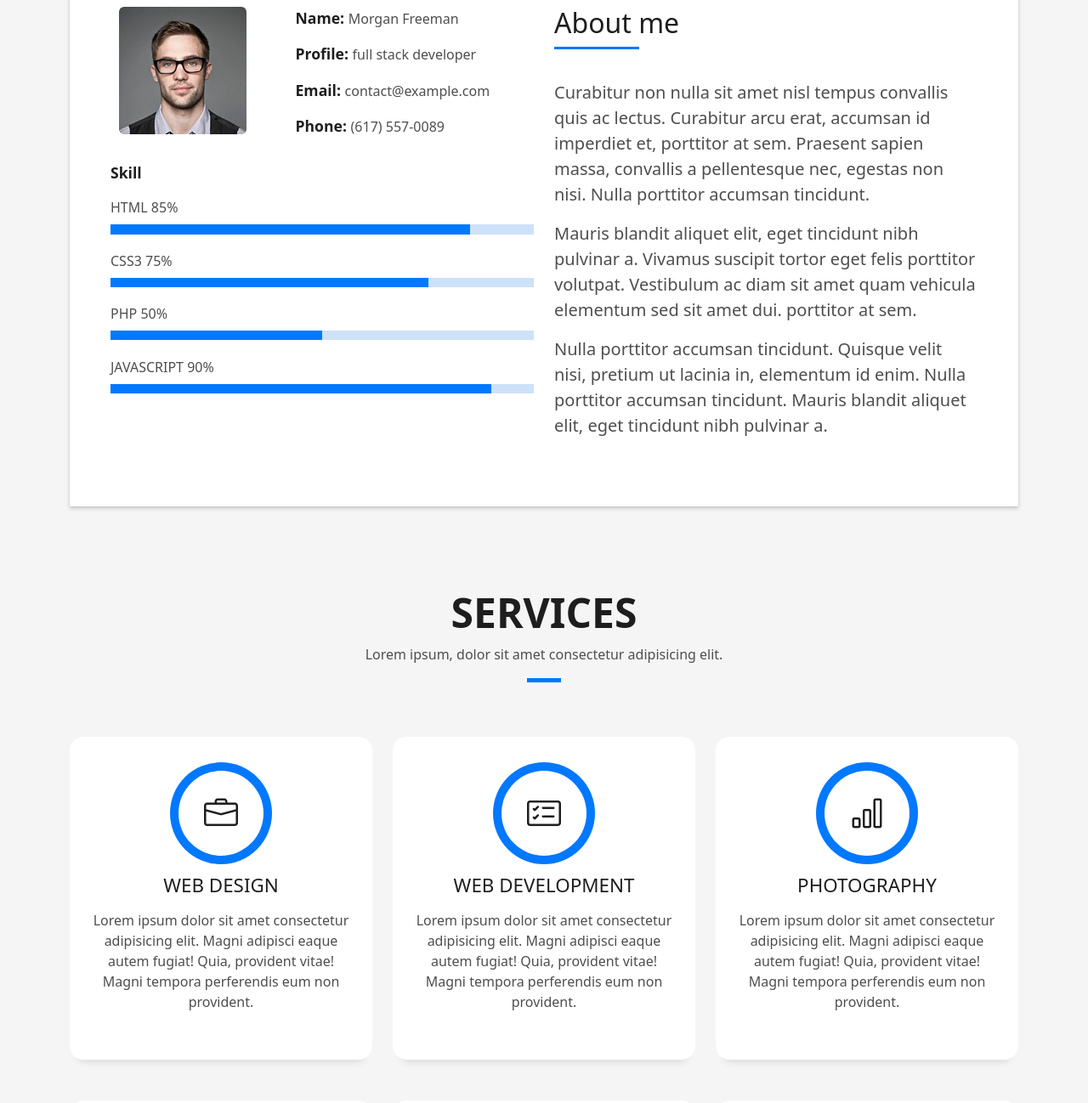
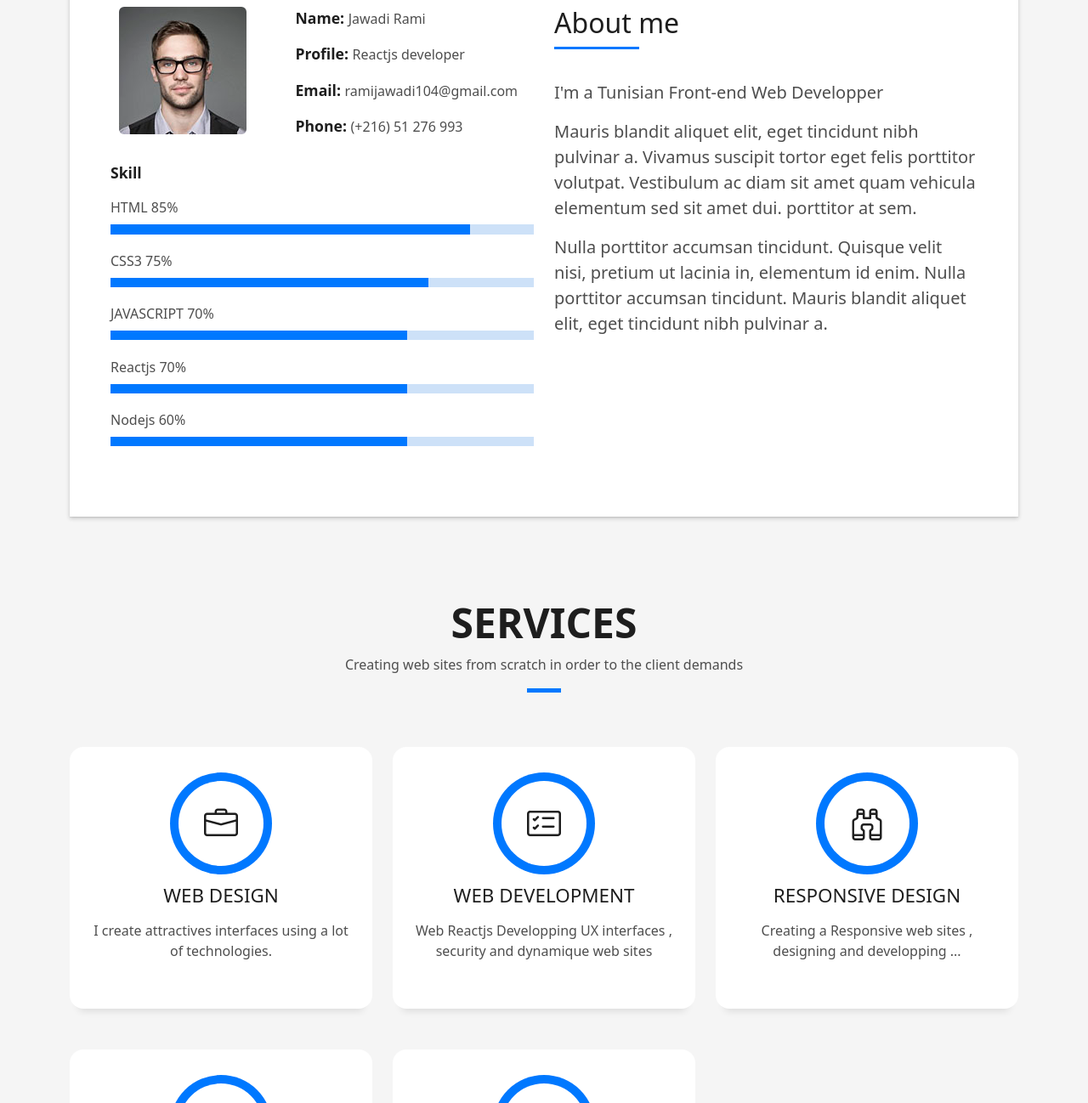
Before and after one commit to Ramijawadi/Ramijawadi.github.io, a plain HTML site: page index.html in a window 1280 px wide. Shown: the part 920-2218 px from the top of the page at 85% size. Drawn offline with Linux system fonts and the light colour scheme.

Commit message:
Adding  new Features

```diff
--- a/index.html
+++ b/index.html
@@ -5,7 +5,7 @@
   <meta charset="utf-8">
   <meta content="width=device-width, initial-scale=1.0" name="viewport">
 
-  <title>DevFolio Bootstrap Portfolio Template - Index</title>
+  <title>JawadiRami.com</title>
   <meta content="" name="description">
   <meta content="" name="keywords">
 
@@ -79,8 +79,8 @@
       <div class="table-cell">
         <div class="container">
           <!--<p class="display-6 color-d">Hello, world!</p>-->
-          <h1 class="hero-title mb-4">I am Morgan Freeman</h1>
-          <p class="hero-subtitle"><span class="typed" data-typed-items="Designer, Developer, Freelancer, Photographer"></span></p>
+          <h1 class="hero-title mb-4">I am Jawadi Rami</h1>
+          <p class="hero-subtitle"><span class="typed" data-typed-items="web Developer, Designer , Freelancer"></span></p>
           <!-- <p class="pt-3"><a class="btn btn-primary btn js-scroll px-4" href="#about" role="button">Learn More</a></p> -->
         </div>
       </div>
@@ -105,10 +105,10 @@
                     </div>
                     <div class="col-sm-6 col-md-7">
                       <div class="about-info">
-                        <p><span class="title-s">Name: </span> <span>Morgan Freeman</span></p>
-                        <p><span class="title-s">Profile: </span> <span>full stack developer</span></p>
-                        <p><span class="title-s">Email: </span> <span>contact@example.com</span></p>
-                        <p><span class="title-s">Phone: </span> <span>(617) 557-0089</span></p>
+                        <p><span class="title-s">Name: </span> <span>Jawadi Rami</span></p>
+                        <p><span class="title-s">Profile: </span> <span>Reactjs developer</span></p>
+                        <p><span class="title-s">Email: </span> <span>ramijawadi104@gmail.com</span></p>
+                        <p><span class="title-s">Phone: </span> <span>(+216) 51 276 993 </span></p>
                       </div>
                     </div>
                   </div>
@@ -122,14 +122,21 @@
                     <div class="progress">
                       <div class="progress-bar" role="progressbar" style="width: 75%" aria-valuenow="75" aria-valuemin="0" aria-valuemax="100"></div>
                     </div>
-                    <span>PHP</span> <span class="pull-right">50%</span>
+
+                    <span>JAVASCRIPT</span> <span class="pull-right">70%</span>
                     <div class="progress">
-                      <div class="progress-bar" role="progressbar" style="width: 50%" aria-valuenow="50" aria-valuemin="0" aria-valuemax="100"></div>
+                      <div class="progress-bar" role="progressbar" style="width: 70%" aria-valuenow="90" aria-valuemin="0" aria-valuemax="100"></div>
                     </div>
-                    <span>JAVASCRIPT</span> <span class="pull-right">90%</span>
+                    <span>Reactjs</span> <span class="pull-right">70%</span>
                     <div class="progress">
-                      <div class="progress-bar" role="progressbar" style="width: 90%" aria-valuenow="90" aria-valuemin="0" aria-valuemax="100"></div>
+                      <div class="progress-bar" role="progressbar" style="width: 70%" aria-valuenow="90" aria-valuemin="0" aria-valuemax="100"></div>
                     </div>
+                    <span>Nodejs</span> <span class="pull-right">60%</span>
+                    <div class="progress">
+                      <div class="progress-bar" role="progressbar" style="width: 70%" aria-valuenow="90" aria-valuemin="0" aria-valuemax="100"></div>
+                    </div>
+
+
                   </div>
                 </div>
                 <div class="col-md-6">
@@ -140,10 +147,7 @@
                       </h5>
                     </div>
                     <p class="lead">
-                      Curabitur non nulla sit amet nisl tempus convallis quis ac lectus. Curabitur arcu erat, accumsan id
-                      imperdiet et, porttitor
-                      at sem. Praesent sapien massa, convallis a pellentesque nec, egestas non nisi. Nulla
-                      porttitor accumsan tincidunt.
+                    I'm a Tunisian Front-end Web Developper
                     </p>
                     <p class="lead">
                       Mauris blandit aliquet elit, eget tincidunt nibh pulvinar a. Vivamus suscipit tortor eget felis
@@ -174,7 +178,7 @@
                 Services
               </h3>
               <p class="subtitle-a">
-                Lorem ipsum, dolor sit amet consectetur adipisicing elit.
+               Creating web sites from scratch in order to the client demands
               </p>
               <div class="line-mf"></div>
             </div>
@@ -189,9 +193,7 @@
               <div class="service-content">
                 <h2 class="s-title">Web Design</h2>
                 <p class="s-description text-center">
-                  Lorem ipsum dolor sit amet consectetur adipisicing elit. Magni adipisci eaque autem fugiat! Quia,
-                  provident vitae! Magni
-                  tempora perferendis eum non provident.
+                  I create attractives interfaces using a lot of technologies.
                 </p>
               </div>
             </div>
@@ -204,28 +206,12 @@
               <div class="service-content">
                 <h2 class="s-title">Web Development</h2>
                 <p class="s-description text-center">
-                  Lorem ipsum dolor sit amet consectetur adipisicing elit. Magni adipisci eaque autem fugiat! Quia,
-                  provident vitae! Magni
-                  tempora perferendis eum non provident.
+                  Web Reactjs Developping UX interfaces , security and dynamique web sites
                 </p>
               </div>
             </div>
           </div>
-          <div class="col-md-4">
-            <div class="service-box">
-              <div class="service-ico">
-                <span class="ico-circle"><i class="bi bi-bar-chart"></i></span>
-              </div>
-              <div class="service-content">
-                <h2 class="s-title">Photography</h2>
-                <p class="s-description text-center">
-                  Lorem ipsum dolor sit amet consectetur adipisicing elit. Magni adipisci eaque autem fugiat! Quia,
-                  provident vitae! Magni
-                  tempora perferendis eum non provident.
-                </p>
-              </div>
-            </div>
-          </div>
+
           <div class="col-md-4">
             <div class="service-box">
               <div class="service-ico">
@@ -234,9 +220,7 @@
               <div class="service-content">
                 <h2 class="s-title">Responsive Design</h2>
                 <p class="s-description text-center">
-                  Lorem ipsum dolor sit amet consectetur adipisicing elit. Magni adipisci eaque autem fugiat! Quia,
-                  provident vitae! Magni
-                  tempora perferendis eum non provident.
+                  Creating a Responsive web sites , designing and developping ...
                 </p>
               </div>
             </div>
@@ -338,7 +322,7 @@
                 Portfolio
               </h3>
               <p class="subtitle-a">
-                Lorem ipsum, dolor sit amet consectetur adipisicing elit.
+                Jawadi Rami web developper
               </p>
               <div class="line-mf"></div>
             </div>
@@ -355,7 +339,7 @@
               <div class="work-content">
                 <div class="row">
                   <div class="col-sm-8">
-                    <h2 class="w-title">Lorem impsum dolor</h2>
+                    <h2 class="w-title">Hello Jawadi Rami</h2>
                     <div class="w-more">
                       <span class="w-ctegory">Web Design</span> / <span class="w-date">18 Sep. 2018</span>
                     </div>
```
